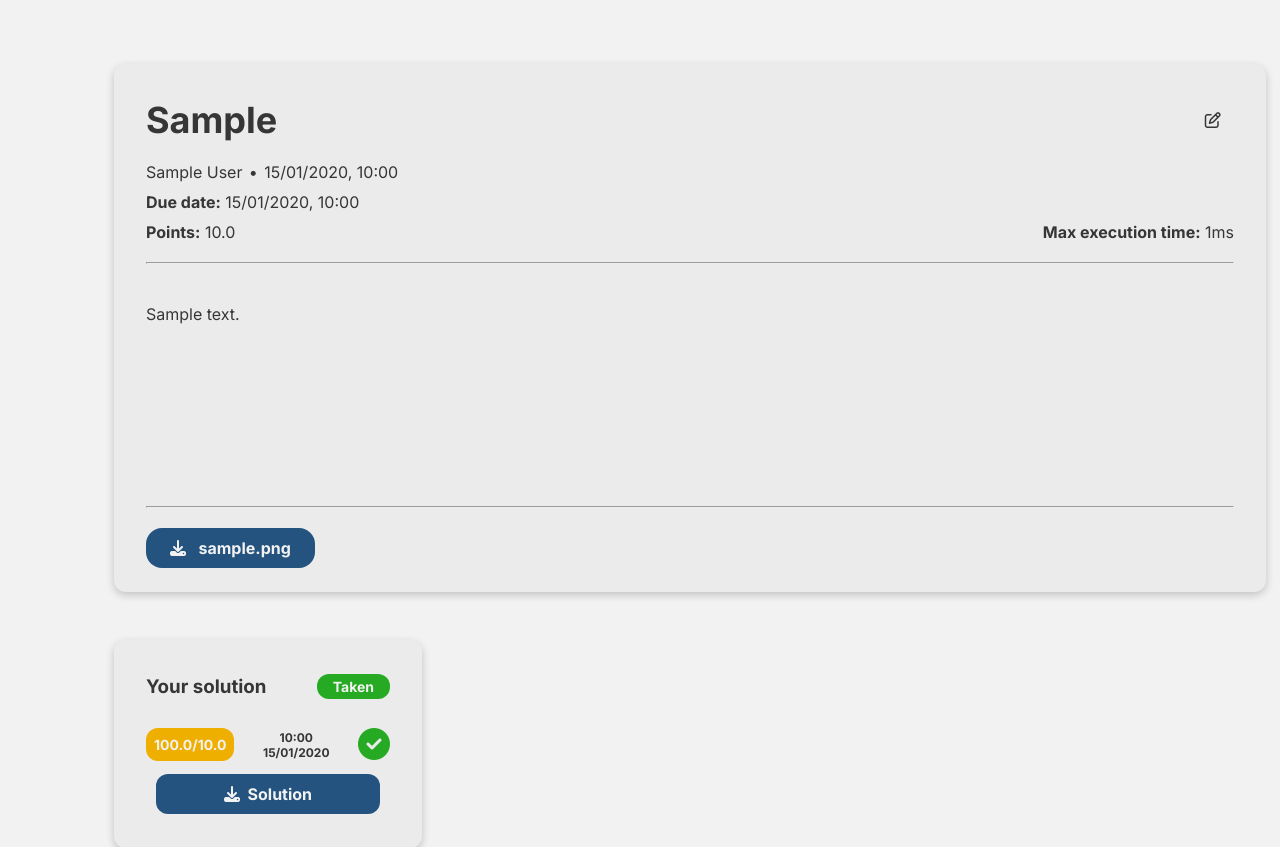
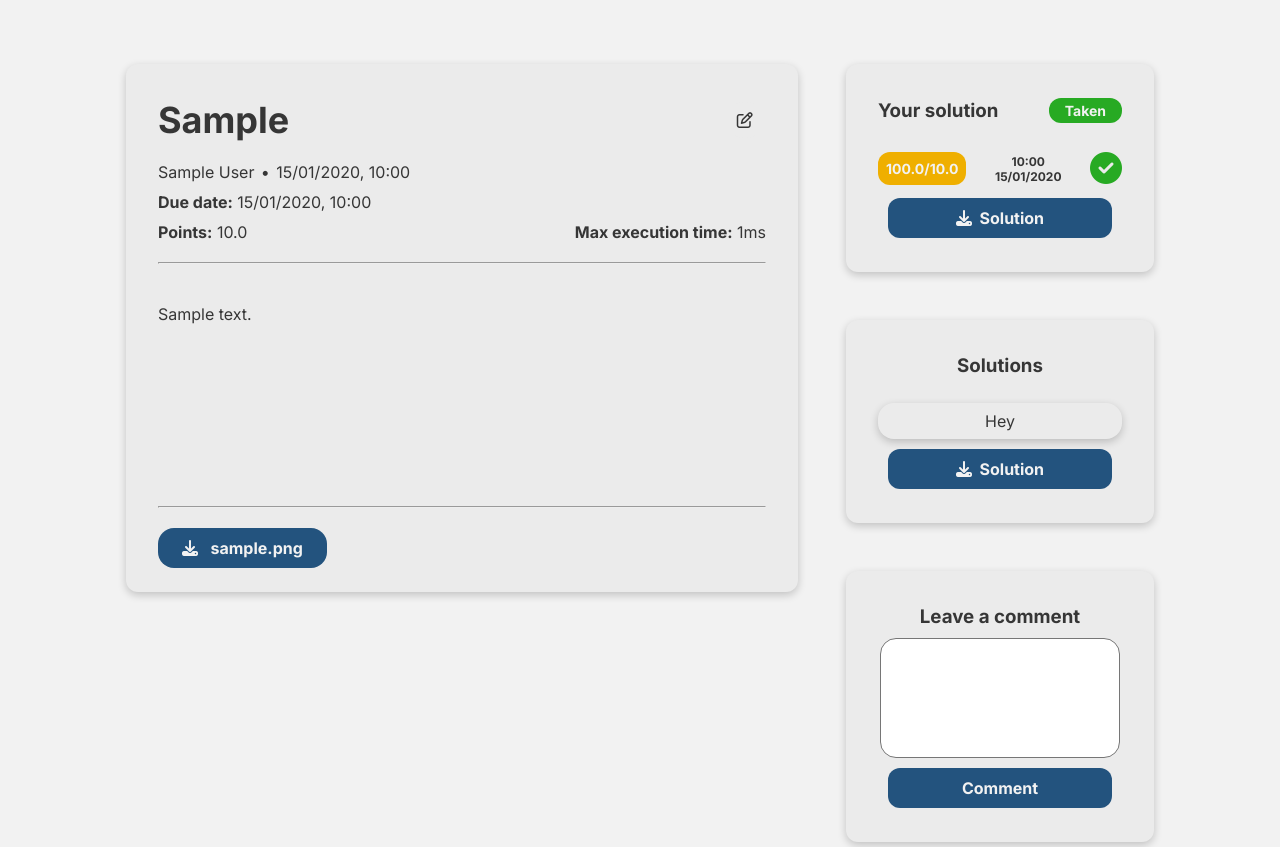
Before and after one commit to andriidem308/web_testing_service, a Django app: page /problems/1/ in a window 1280 px wide. Shown: the part 60-907 px from the top of the page. Run offline with Django 4.2, Linux system fonts and the light colour scheme; a user stored in the database is signed in; tables that the repository leaves empty hold one stand-in row (values such as "Sample post"); style sheets or scripts are compiled from the project's sources; some libraries are stand-ins or nearby versions.

Commit message:
72rem -> 42rem

```diff
--- a/static/styles/model_pages.scss
+++ b/static/styles/model_pages.scss
@@ -97,8 +97,7 @@
   flex-direction: column;
   justify-content: space-between;
 
-  //width: 42rem;
-  width: 72rem;
+  width: 42rem;
 
   min-height: 33rem;
 
```
